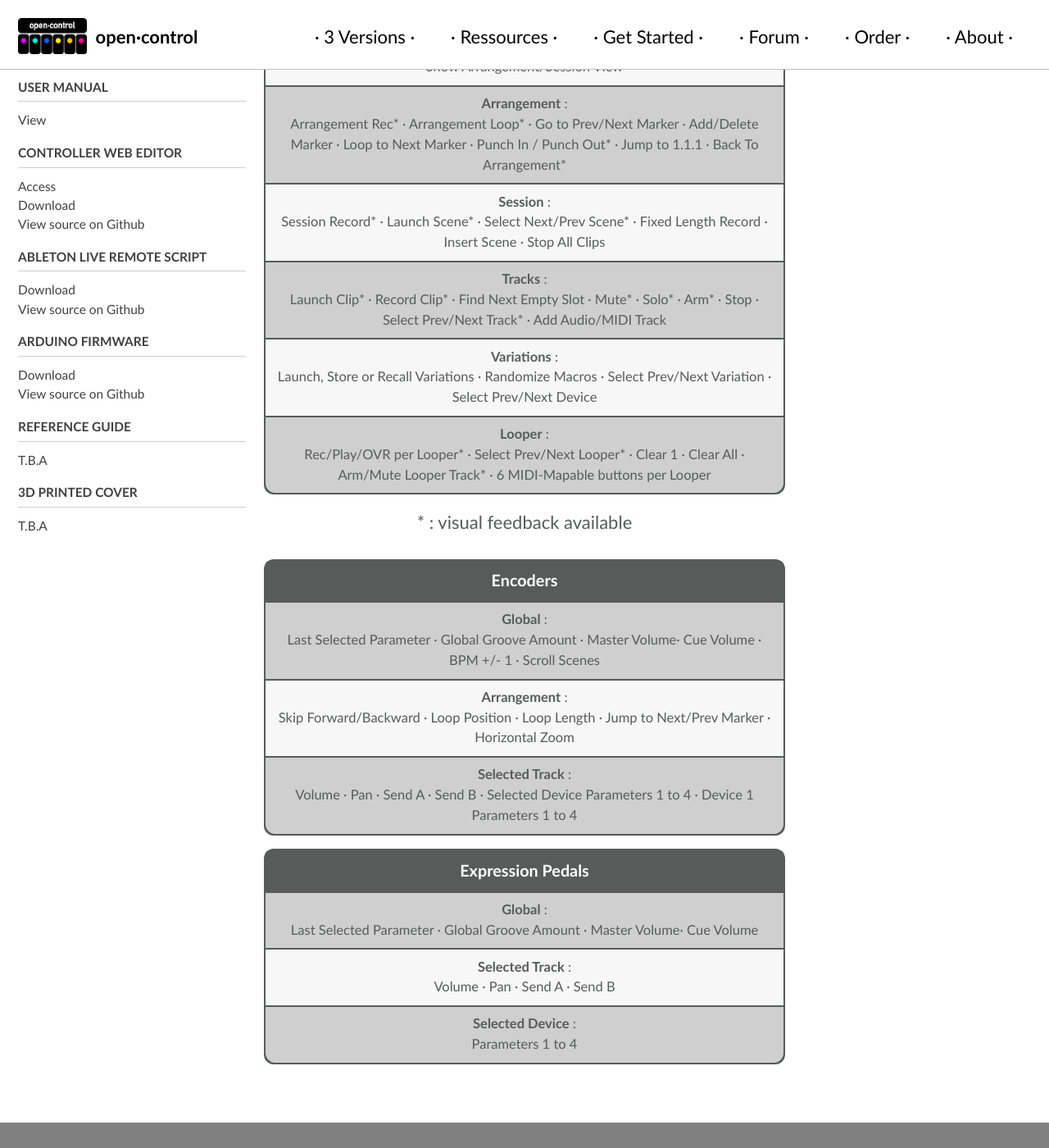
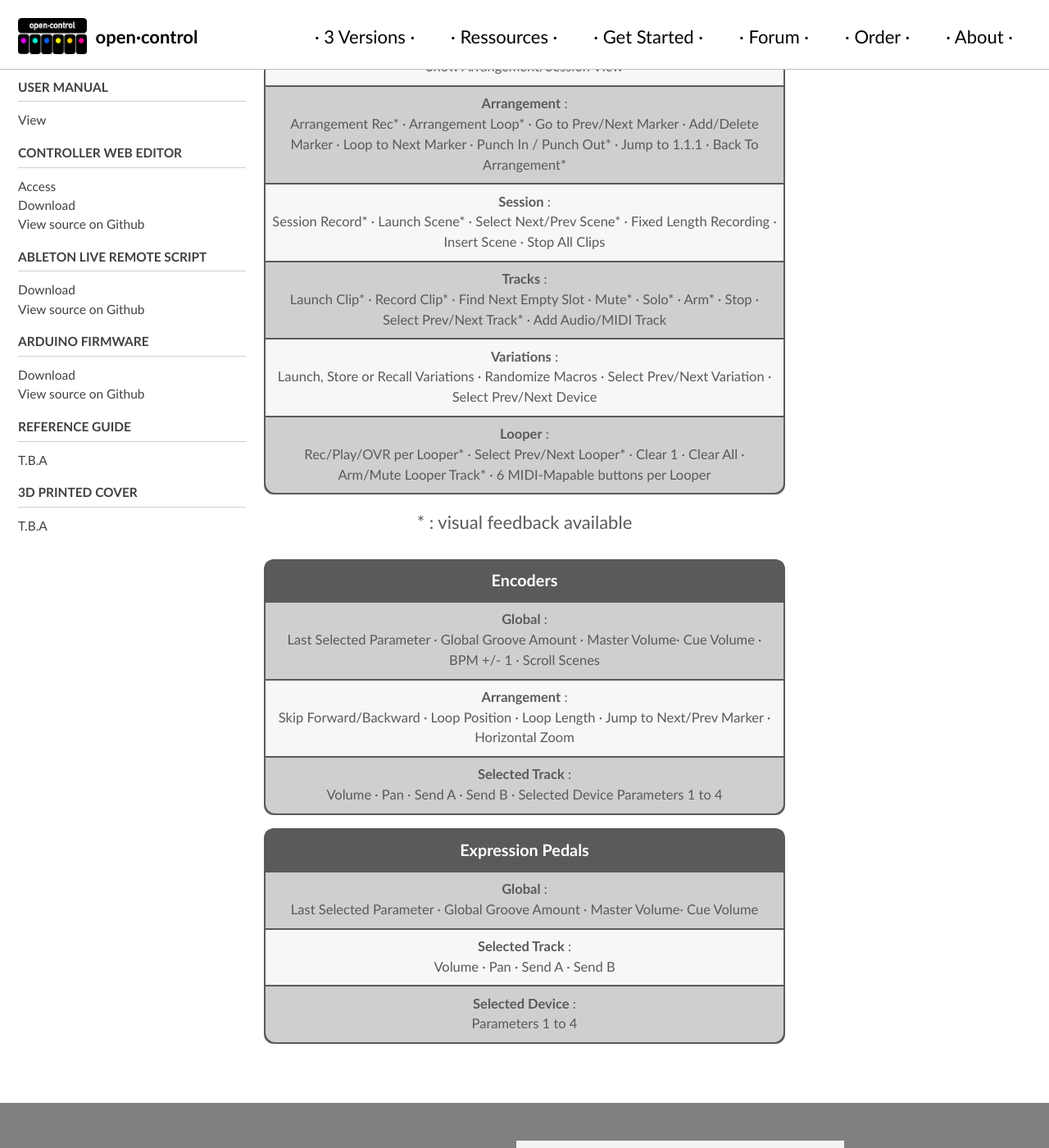
Before and after one commit to KBLiveSolutions/open.control, a Jekyll site: the page built from _pages/ressources.md, in a window 1280 px wide and 1400 px high, scrolled down 430 px. Shown: the whole window at 82% size. Built offline with Jekyll 4.4.1, drawn with Linux system fonts in a browser that asks for light colours; cached includes are drawn as plain includes; comment, search, counter and statistics services are not loaded.

Commit message:
Update ressources.md

```diff
--- a/_pages/ressources.md
+++ b/_pages/ressources.md
@@ -37,7 +37,7 @@
       <td><b>Arrangement</b> : <br> Arrangement Rec* · Arrangement Loop* · Go to Prev/Next Marker · Add/Delete Marker · Loop to Next Marker · Punch In / Punch Out* · Jump to 1.1.1 · Back To Arrangement*</td>
 </tr>
   <tr>
-      <td class="light"><b>Session</b> : <br> Session Record* · Launch Scene* · Select Next/Prev Scene* · Fixed Length Record · Insert Scene · Stop All Clips</td>
+      <td class="light"><b>Session</b> : <br> Session Record* · Launch Scene* · Select Next/Prev Scene* · Fixed Length Recording · Insert Scene · Stop All Clips</td>
   </tr>
   <tr>
       <td ><b>Tracks</b> : <br> Launch Clip* · Record Clip* · Find Next Empty Slot · Mute* · Solo* · Arm* · Stop · Select Prev/Next Track* · Add Audio/MIDI Track</td>
@@ -69,7 +69,7 @@
     Skip Forward/Backward · Loop Position · Loop Length · Jump to Next/Prev Marker · Horizontal Zoom</td>
   </tr>
   <tr>
-      <td style="border-bottom-right-radius: 12px; border-bottom-left-radius: 12px;"><b>Selected Track</b> : <br> Volume · Pan · Send A · Send B · Selected Device Parameters 1 to 4 · Device 1 Parameters 1 to 4</td>
+      <td style="border-bottom-right-radius: 12px; border-bottom-left-radius: 12px;"><b>Selected Track</b> : <br> Volume · Pan · Send A · Send B · Selected Device Parameters 1 to 4</td>
   </tr>
 </tbody>
 </table>
```
